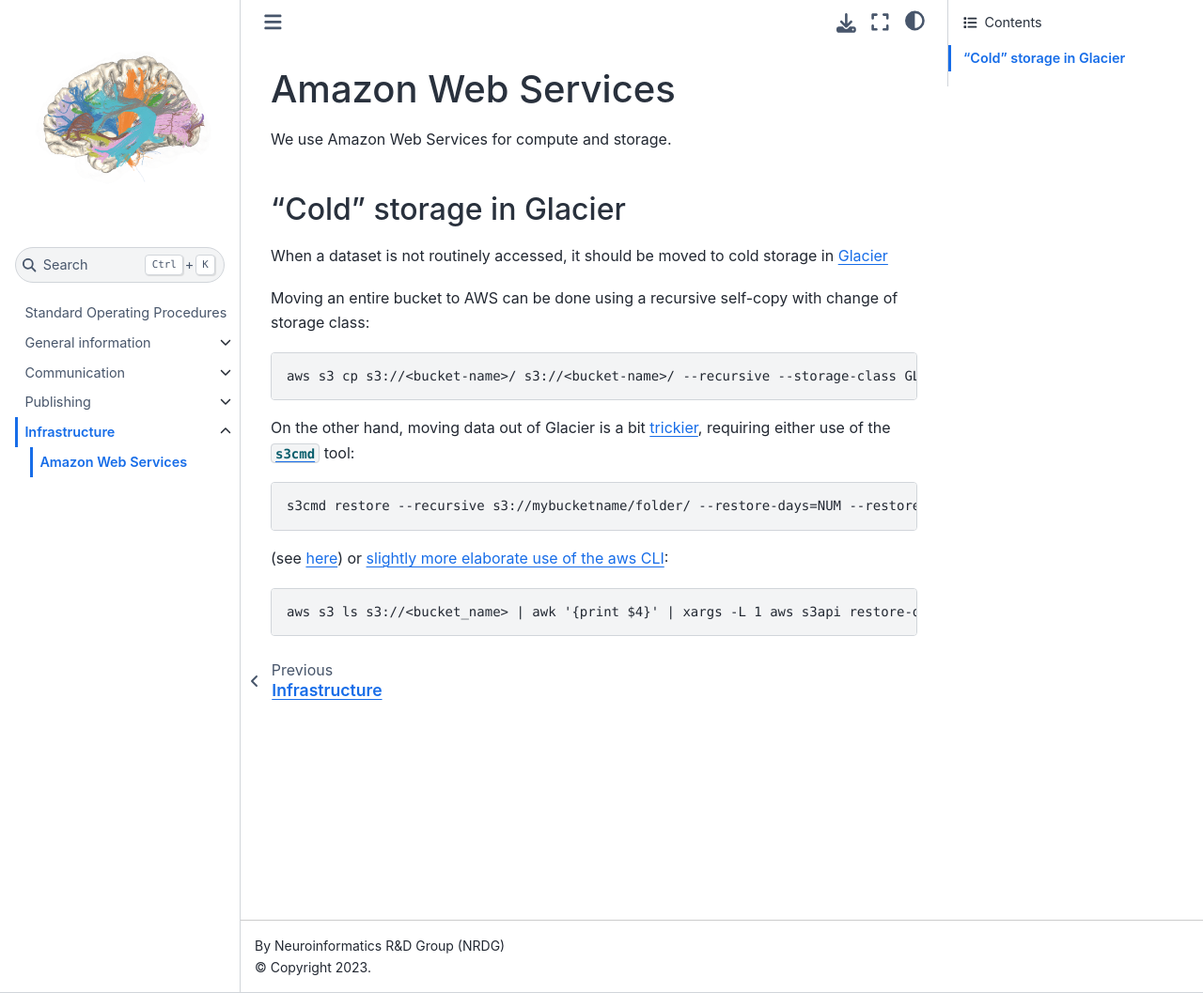
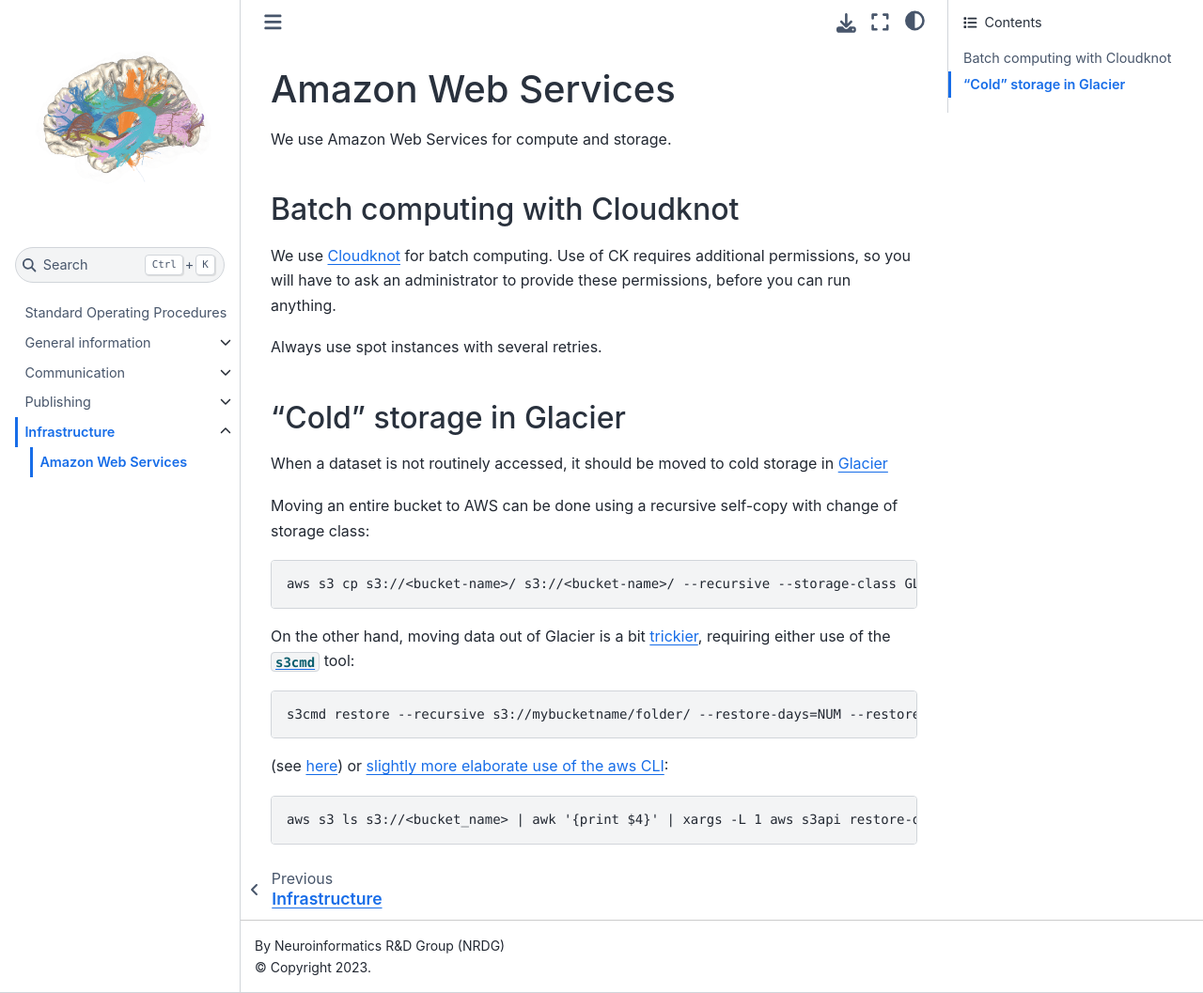
Before and after one commit to nrdg/sop, a Jupyter Book: the page built from infra/aws.md, in a window 1280 px wide and 1057 px high. Shown: the whole window at 94% size. Built offline with Jupyter Book 1.0.4 settings and Sphinx 7.4.7 and the Sphinx Book theme 1.1.4, drawn with Linux system fonts in a browser that asks for light colours; pages that are not in the unit, such as notebooks, are missing from menus.

Commit message:
Just a bit about Cloudknot for now.

```diff
--- a/infra/aws.md
+++ b/infra/aws.md
@@ -1,6 +1,13 @@
 # Amazon Web Services
 
 We use Amazon Web Services for compute and storage.
+
+## Batch computing with Cloudknot
+
+We use [Cloudknot](https://nrdg.github.io/cloudknot/) for batch computing. Use of CK requires additional permissions, so you will
+have to ask an administrator to provide these permissions, before you can run anything.
+
+Always use spot instances with several retries.
 
 ## "Cold" storage in Glacier
 
```
